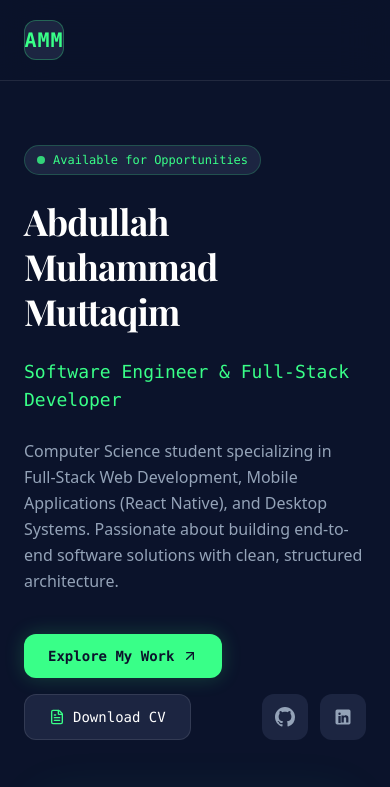
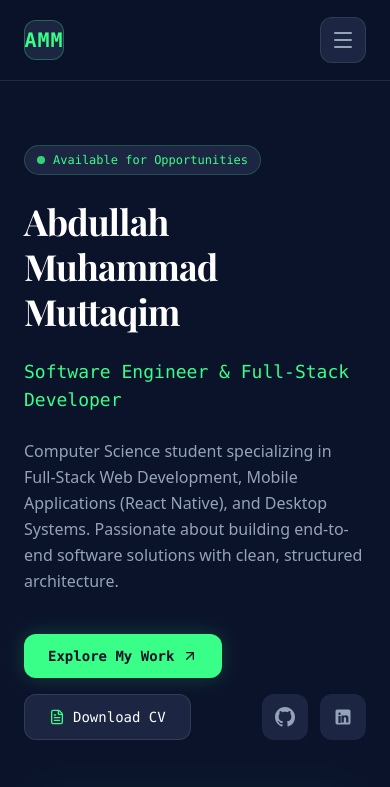
Before and after one commit to abdullohmmuttaqin/portopel, a Next.js app: page / in a window 390 px wide. Shown: the top 787 px of the page. Built offline with nearby package versions, Linux system fonts and the light colour scheme; a web font is replaced by a local one.

Commit message:
feat: add interactive mobile hamburger menu drawer to Navbar

```diff
--- a/src/components/Navbar.tsx
+++ b/src/components/Navbar.tsx
@@ -1,9 +1,18 @@
+"use client";
+
+import { useState } from "react";
 import Link from "next/link";
 import { profileData } from "@/data/portfolio";
+import { Menu, X } from "lucide-react";
 
 export default function Navbar() {
+  // State untuk mengontrol buka/tutup menu hamburger di HP
+  const [isOpen, setIsOpen] = useState<boolean>(false);
+
+  const toggleMenu = () => setIsOpen(!isOpen);
+
   return (
-    <header className="sticky top-0 z-50 w-full bg-[#0B132B]/60 backdrop-blur-xl border-b border-white/10 transition-all duration-300">
+    <header className="sticky top-0 z-50 w-full bg-[#0B132B]/80 backdrop-blur-xl border-b border-white/10 transition-all duration-300">
       <div className="max-w-6xl mx-auto px-6 h-20 flex items-center justify-between">
 
         {/* Monogram Logo "AMM" */}
@@ -16,7 +25,7 @@ export default function Navbar() {
           </span>
         </Link>
 
-        {/* Navigation Menu */}
+        {/* Desktop Navigation Menu (Tampil di Layar Sedang & Besar) */}
         <nav className="hidden md:flex items-center gap-8 font-sans text-sm text-[#94A3B8]">
           <a href="#about" className="hover:text-[#39FF88] transition-colors">
             About
@@ -32,7 +41,52 @@ export default function Navbar() {
           </a>
         </nav>
 
+        {/* Mobile Hamburger Button (Hanya Tampil di Layar HP / md:hidden) */}
+        <button
+          onClick={toggleMenu}
+          aria-label="Toggle Navigation Menu"
+          className="md:hidden p-2.5 rounded-xl bg-[#1C2541] text-[#94A3B8] hover:text-[#39FF88] border border-white/10 transition-colors"
+        >
+          {isOpen ? <X className="w-6 h-6" /> : <Menu className="w-6 h-6" />}
+        </button>
+
       </div>
+
+      {/* Mobile Menu Drawer Overlay */}
+      {isOpen && (
+        <div className="md:hidden bg-[#0B132B]/95 backdrop-blur-2xl border-b border-white/10 px-6 py-6 transition-all duration-300">
+          <nav className="flex flex-col gap-3 font-mono text-sm text-[#94A3B8]">
+            <a
+              href="#about"
+              onClick={() => setIsOpen(false)}
+              className="p-3 rounded-xl hover:bg-[#1C2541] hover:text-[#39FF88] transition-all"
+            >
+              {"// About"}
+            </a>
+            <a
+              href="#projects"
+              onClick={() => setIsOpen(false)}
+              className="p-3 rounded-xl hover:bg-[#1C2541] hover:text-[#39FF88] transition-all"
+            >
+              {"// Projects"}
+            </a>
+            <a
+              href="#skills"
+              onClick={() => setIsOpen(false)}
+              className="p-3 rounded-xl hover:bg-[#1C2541] hover:text-[#39FF88] transition-all"
+            >
+              {"// Skills"}
+            </a>
+            <a
+              href="#contact"
+              onClick={() => setIsOpen(false)}
+              className="p-3 rounded-xl hover:bg-[#1C2541] hover:text-[#39FF88] transition-all"
+            >
+              {"// Contact"}
+            </a>
+          </nav>
+        </div>
+      )}
     </header>
   );
 }
```
